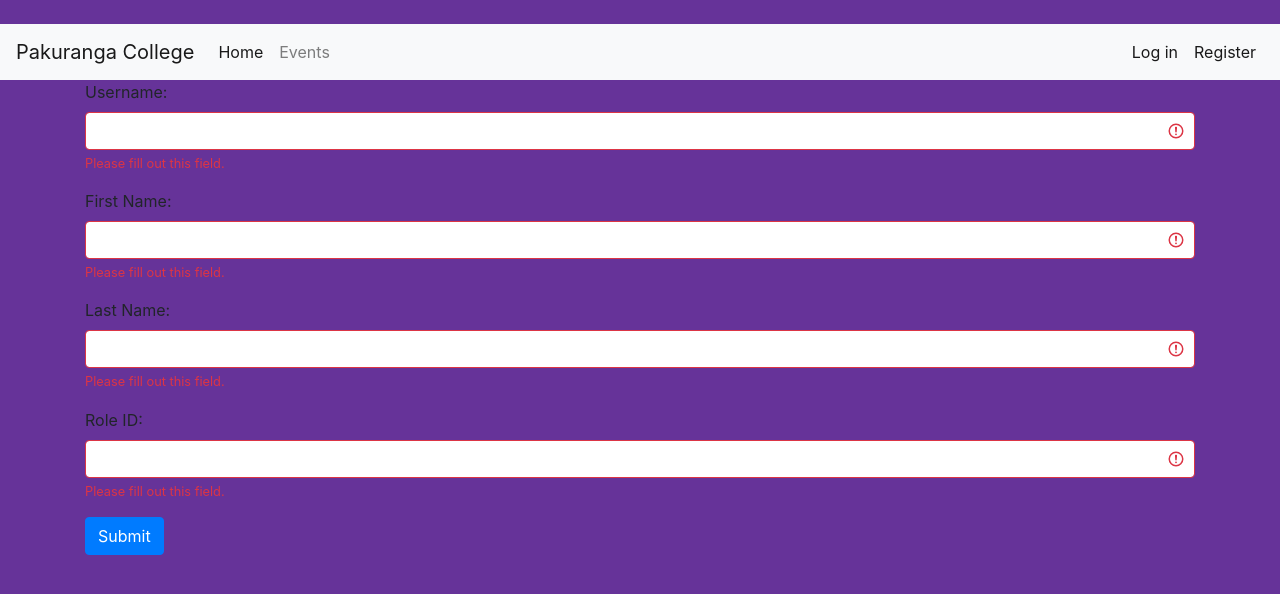
After one commit to paksmith/AthleticsDay, a Flask app: template AthleticsDay/templates/edituser.html in a window 1280 px wide. The commit adds this page. Shown: the top 594 px of the page. Run offline with Flask 2, Linux system fonts and the light colour scheme; the template is opened without the code that fills it, so the values that code supplies are empty; some libraries are stand-ins or nearby versions.

Commit message:
User management is now fully functional (could be more polished, but not appropriate to do that now). Also tidied up the navbar

```diff
--- a/AthleticsDay/app.py
+++ b/AthleticsDay/app.py
@@ -48,16 +48,60 @@ def login():
             #Login failed
             return render_template("login.html")
         else:
-            #Login succeeded'
+            #Login succeeded
             user = users[0]
             session['userName'] = user['roleID']
             session['firstName'] = user['firstName']
             session['lastName'] = user['lastName']
             session["loggedIn"] = True
-            session["roleId"] = user['roleID']
+            session["roleID"] = user['roleID']
             return redirect('/')
     else:
         return render_template("login.html")
+
+@app.route("/users")
+def manage_users():
+    if session["roleID"] == ROLE_ADMIN:
+        connection = create_connection()
+        with connection.cursor() as cursor:
+            sql  = "SELECT userID, userName, firstName, lastName, tblUsers.roleID, roleName FROM tblUsers LEFT JOIN tblRoles ON tblUsers.roleID = tblRoles.roleID;"
+            cursor.execute(sql)
+            users = cursor.fetchall()
+            connection.close()
+        return render_template("users.html", users = users)
+    else:
+        return redirect("/")
+
+@app.route("/edituser", methods=["GET", "POST"])
+def edit_users():
+    #First mke sure we have the rights to do this stuff
+    if not session["roleID"] == ROLE_ADMIN:
+        return redirect("/")
+    else:
+        if request.method == "POST":
+            userID = request.form["userID"]
+            userName = request.form["userName"]
+            firstName = request.form["firstName"]
+            lastName = request.form["lastName"]
+            roleID = request.form["roleID"]
+            connection = create_connection()
+            with connection.cursor() as cursor:
+                sql = "UPDATE tblusers SET userName=%s, firstName=%s, lastName=%s, roleID=%s WHERE userID=%s"
+                vals = (userName, firstName, lastName, roleID, userID)
+                cursor.execute(sql, vals)
+                connection.commit()
+                connection.close()
+            return redirect("/users")
+        else:
+            userID = request.args["userID"]
+            connection = create_connection()
+            with connection.cursor() as cursor:
+                sql  = "SELECT userID, userName, firstName, lastName, tblUsers.roleID, roleName FROM tblUsers LEFT JOIN tblRoles ON tblUsers.roleID = tblRoles.roleID WHERE userID = %s;"
+                vals = (userID)
+                cursor.execute(sql, vals)
+                user = cursor.fetchone()
+                connection.close()
+            return render_template("edituser.html", user = user)
 
 @app.route("/register", methods=["GET", "POST"])
 def register():
--- a/AthleticsDay/templates/_layout.html
+++ b/AthleticsDay/templates/_layout.html
@@ -12,28 +12,41 @@
     <title>{% block title %}{% endblock %}</title>
 </head>
 <body>
-    <nav class="navbar navbar-expand-sm bg-light">
-        <!-- Links -->
-        <ul class="navbar-nav">
-            <li class="nav-item">
-                <a class="nav-link" href="/">Home</a>
-            </li>
-            <li class="nav-item">
-                <a class="nav-link" href="/students">Students</a>
-            </li>
-            <li class="nav-item">
-                <a class="nav-link" href="/Events">Events</a>
-            </li>
+    <nav class="navbar navbar-expand-lg navbar-light bg-light">
+        <a class="navbar-brand" href="https://www.pakuranga.school.nz">Pakuranga College</a>
+        <button class="navbar-toggler" type="button" data-toggle="collapse" data-target="#navbarText" aria-controls="navbarText" aria-expanded="false" aria-label="Toggle navigation">
+            <span class="navbar-toggler-icon"></span>
+        </button>
+        <div class="collapse navbar-collapse" id="navbarText">
+            <ul class="navbar-nav mr-auto">
+                <li class="nav-item active">
+                    <a class="nav-link" href="/">Home <span class="sr-only">(current)</span></a>
+                </li>
+                <li class="nav-item">
+                    <a class="nav-link" href="#">Events</a>
+                </li>
+                {% if session["roleID"] == 2 %}
+                    <li class="nav-item">
+                        <a class="nav-link" href="/users">Users</a>
+                    </li>
+                {% endif %}
+            </ul>
             {% if session["loggedIn"] %}
-                <li class="nav-item">
-                    {{ session["firstName"] }}
-                </li>
+                <span class="navbar-text my-2 my-lg-0">
+                    {{ "%s %s " % (session["firstName"], session["lastName"]) }}
+                </span>
             {% else %}
-                <li class="nav-item">
-                    <a class="nav-link" href="/login">Login</a>
-                </li>
+                <ul class="navbar-nav my-2 my-lg-0">
+                    <li class="nav-item active">
+                        <a class="nav-link" href="/login">Log in<span class="sr-only">(current)</span></a>
+                    </li>
+                    <li class="nav-item active">
+                        <a class="nav-link" href="/register">Register<span class="sr-only">(current)</span></a>
+                    </li>
+                </ul>
             {% endif %}
-        </ul>
+
+        </div>
     </nav>
     <div class="container">
         {% block content %}{% endblock %}
--- /dev/null
+++ b/AthleticsDay/templates/edituser.html
@@ -0,0 +1,32 @@
+{% extends "_layout.html" %}
+{% block title %}Edit user{% endblock %}
+{% block content %}
+    <form method="post" class="was-validated">
+        <input type="hidden" name="userID" value="{{ user.userID }}" />
+        <div class="form-group">
+            <label for="userName">Username:</label>
+            <input type="text" class="form-control" id="userName" value="{{ user.userName }}" name="userName" required>
+            <div class="valid-feedback">Valid.</div>
+            <div class="invalid-feedback">Please fill out this field.</div>
+        </div>
+        <div class="form-group">
+            <label for="firstName">First Name:</label>
+            <input type="text" class="form-control" id="firstName" value="{{ user.firstName }}" name="firstName" required>
+            <div class="valid-feedback">Valid.</div>
+            <div class="invalid-feedback">Please fill out this field.</div>
+        </div>
+        <div class="form-group">
+            <label for="lastName">Last Name:</label>
+            <input type="text" class="form-control" id="lastName" value="{{ user.lastName }}" name="lastName" required>
+            <div class="valid-feedback">Valid.</div>
+            <div class="invalid-feedback">Please fill out this field.</div>
+        </div>
+        <div class="form-group">
+            <label for="roleID">Role ID:</label>
+            <input type="text" class="form-control" id="roleID" value="{{ user.roleID }}" name="roleID" required>
+            <div class="valid-feedback">Valid.</div>
+            <div class="invalid-feedback">Please fill out this field.</div>
+        </div>
+        <button type="submit" class="btn btn-primary">Submit</button>
+    </form>
+{% endblock %}
```
Also changed, not shown: AthleticsDay/templates/users.html (added, +28 -0 lines), 1 other file.
